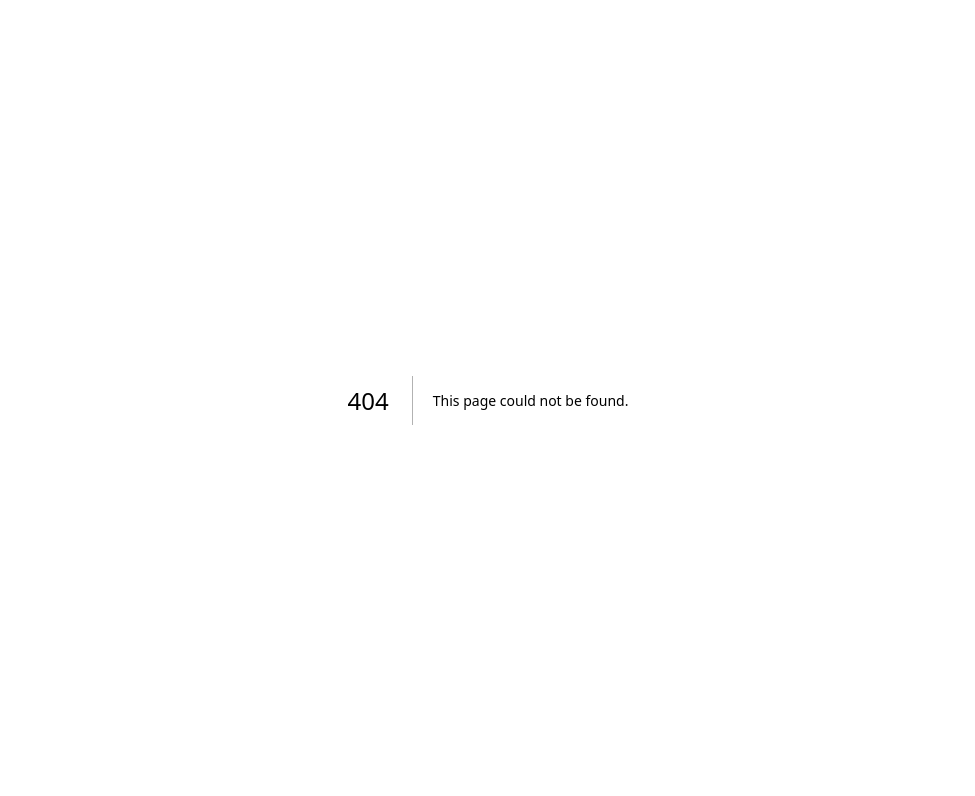
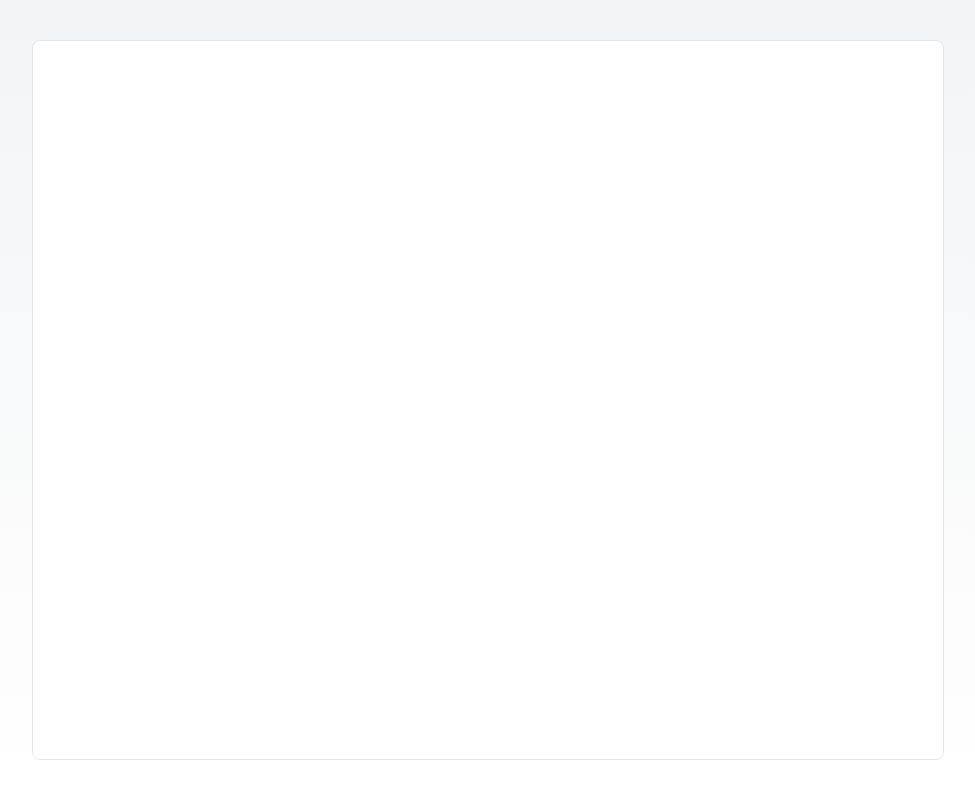
Before and after one commit to imsinha0/imsinha0.github.io, a Next.js app: page /resume in a window 1280 px wide. Before the commit this address had no page. Shown: the top 796 px of the page, without its empty margins (152-1127 px from the left). Built offline with nearby package versions, Linux system fonts and the light colour scheme.

Commit message:
added resume

```diff
--- /dev/null
+++ b/src/app/resume/page.tsx
@@ -0,0 +1,14 @@
+
+
+
+export default function ResumePage() {
+    return (
+        <div className="min-h-screen bg-gradient-to-b from-gray-100 to-white flex justify-center items-center p-8">
+            <iframe
+                src="/IshaanResume.pdf"
+                title="Resume"
+                className="w-full h-[90vh] md:w-[75%] border rounded-lg"
+            ></iframe>
+        </div>
+    );
+}
```
Also changed, not shown: 1 other file (tests, documents, lock files or other folders).
